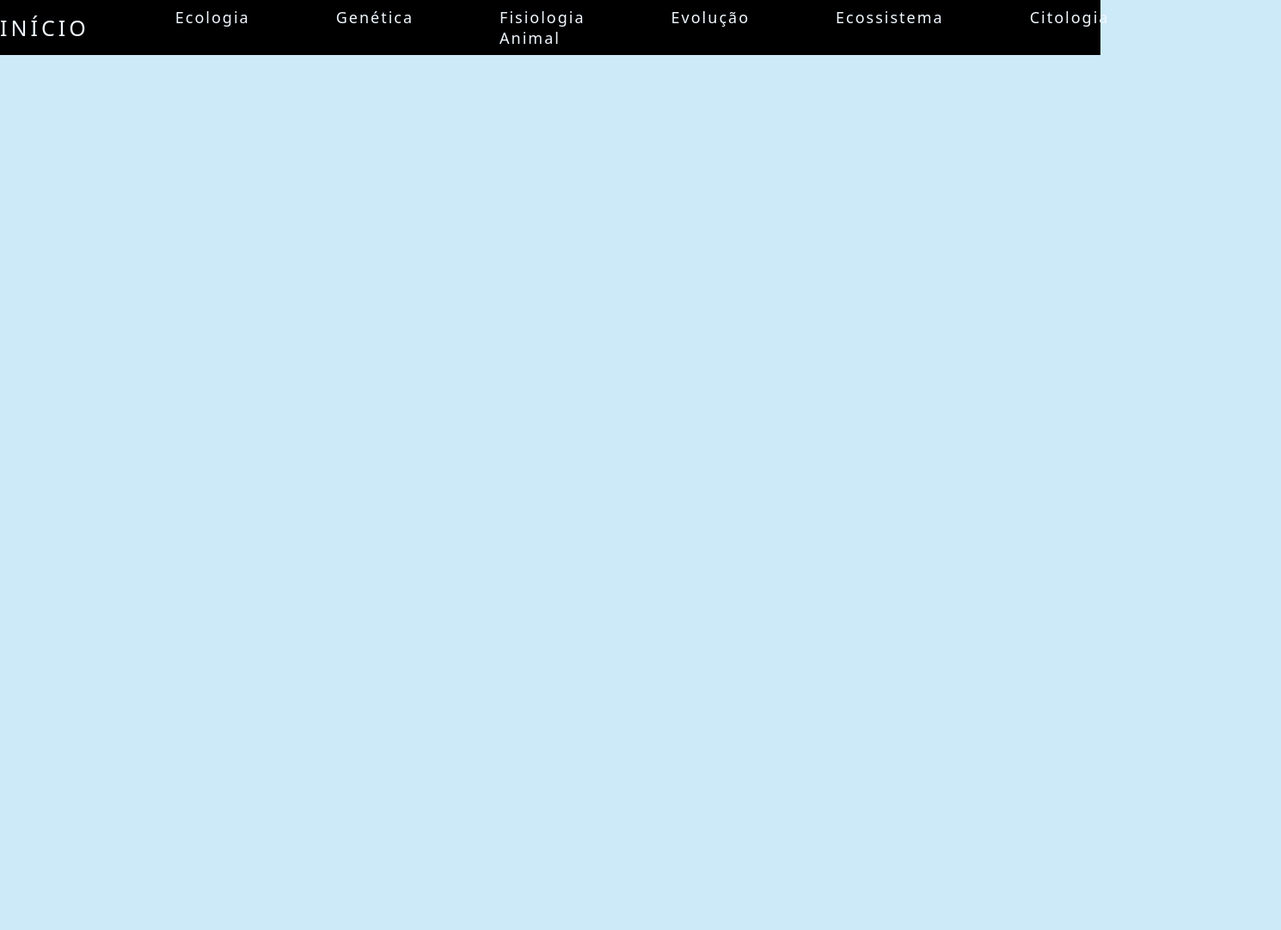
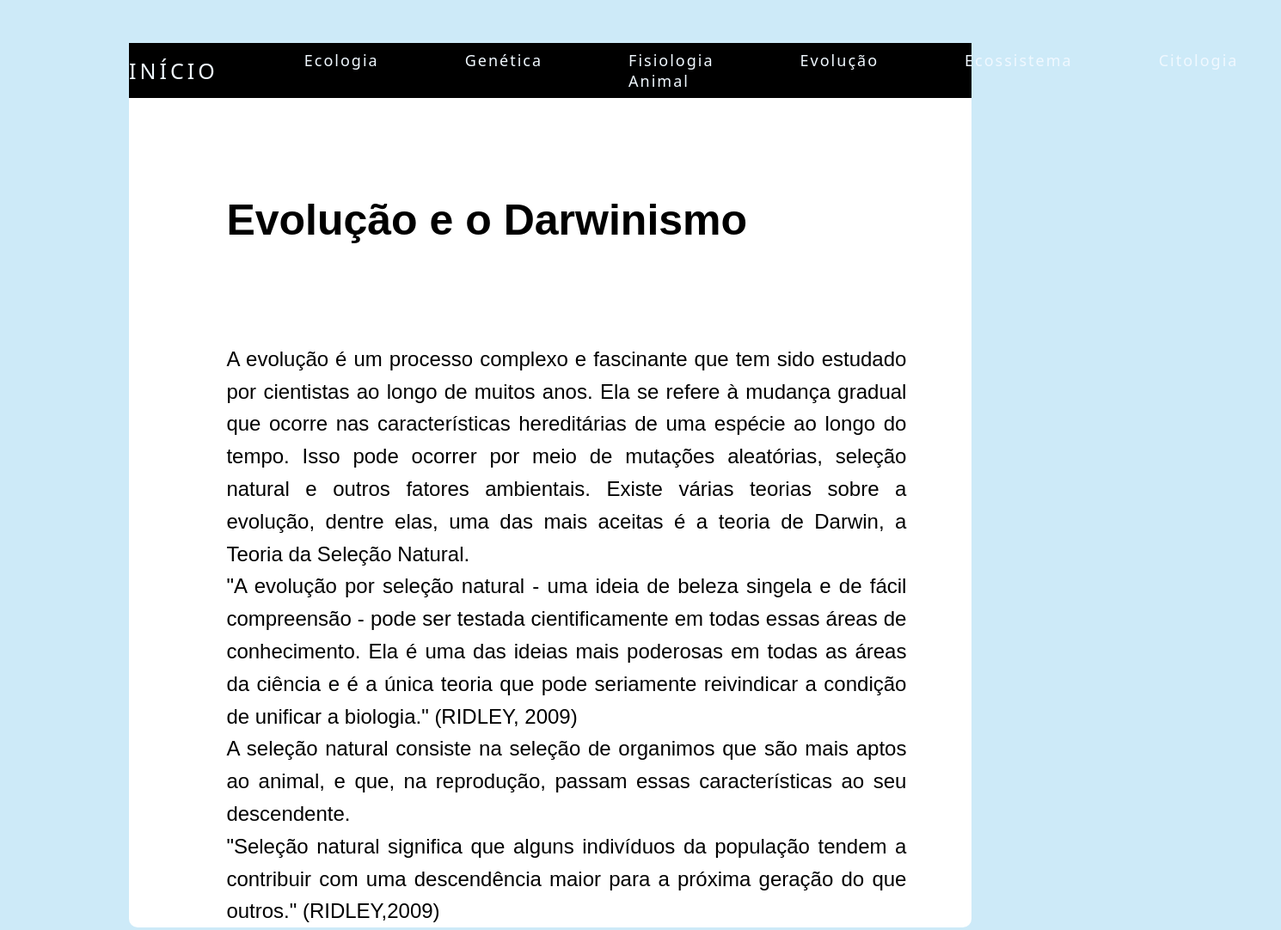
Before and after one commit to gabrielmartinsgomes/PI---Biologia, a plain HTML site: page evolução.html in a window 1280 px wide. Shown: the whole page at 86% size, 1490 px wide, since content can reach past the window. Before the commit the page ends 800 px from the top, so only its background shows below. Drawn offline with Linux system fonts and the light colour scheme.

Commit message:
biologia

```diff
--- a/evolução.html
+++ b/evolução.html
@@ -1,14 +1,17 @@
 <!DOCTYPE html>
 <html lang="pt-br">
+
 <head>
     <meta charset="UTF-8">
     <meta http-equiv="X-UA-Compatible" content="IE=edge">
     <meta name="viewport" content="width=device-width, initial-scale=1.0">
     <title>Evolução</title>
-    <link rel="stylesheet" href="styleABNT.css".css>
+    <link rel="stylesheet" href="styleABNT.css" .css>
     <link rel="shortcut icon" href="img/homi.png" type="image/x-icon">
 </head>
+
 <body class="fundo1">
+    <main>
     <header>
         <nav>
             <a class="logo" href="index.html"> Início</a>
@@ -22,5 +25,25 @@
             </ul>
         </nav>
     </header>
+
+    <h1>Evolução e o Darwinismo</h1>
+    <p>A evolução é um processo complexo e fascinante que tem sido estudado por cientistas ao longo de muitos anos.
+        Ela se refere à mudança gradual que ocorre nas características hereditárias de uma espécie ao longo do tempo.
+        Isso pode ocorrer por meio de mutações aleatórias, seleção natural e outros fatores ambientais.
+        Existe várias teorias sobre a evolução, dentre elas, uma das mais aceitas é a teoria de Darwin, a Teoria da
+        Seleção Natural. <br>
+   "A evolução por seleção natural - uma ideia de beleza singela e de fácil compreensão -
+        pode ser testada cientificamente em todas essas áreas de conhecimento.
+        Ela é uma das ideias mais poderosas em todas as áreas da ciência e é a
+        única teoria que pode seriamente reivindicar a condição de unificar a biologia." (RIDLEY, 2009) <br>
+    A seleção natural consiste na seleção de organimos que são mais aptos ao animal, e que,
+        na reprodução, passam essas características ao seu descendente. <br>
+   "Seleção natural significa que alguns indivíduos da população tendem a contribuir com uma
+        descendência maior para a próxima geração do que outros." (RIDLEY,2009)
+    </p>
+
+    </main>
 </body>
+
+
 </html>
--- a/styleABNT.css
+++ b/styleABNT.css
@@ -32,7 +32,7 @@ main {
 
 div {
   top: 150px;
-  height: 350px;
+  height: 2000px;
   width: 25%;
 }
 
@@ -71,23 +71,25 @@ a {
   }
 
   body {
-    font-family: 'Segoe UI', Tahoma, Geneva, Verdana, sans-serif;
+    font-family: Arial, Helvetica, sans-serif
   }
 
   p {
     line-height: 1cm;
-    margin-top: 2cm;
-    font-family: 'Roboto';
-    margin-left: 1cm;
+    margin-top: 3cm;
+    margin-bottom: 2cm;
+    margin-right: 2cm;
+    margin-left: 3cm;
     text-align: justify;
-    font-size: 27px;
+    font-size: 24px;
   }
 
   h1 {
-    font-family: 'Roboto';
+    margin-top: 3cm;
+    margin-bottom: 2cm;
+    margin-right: 2cm;
+    margin-left: 3cm;
     font-size: 50px;
-    margin-left: 1cm;
-    margin-top: 4cm;
     text-align: left;
   }
 
```
